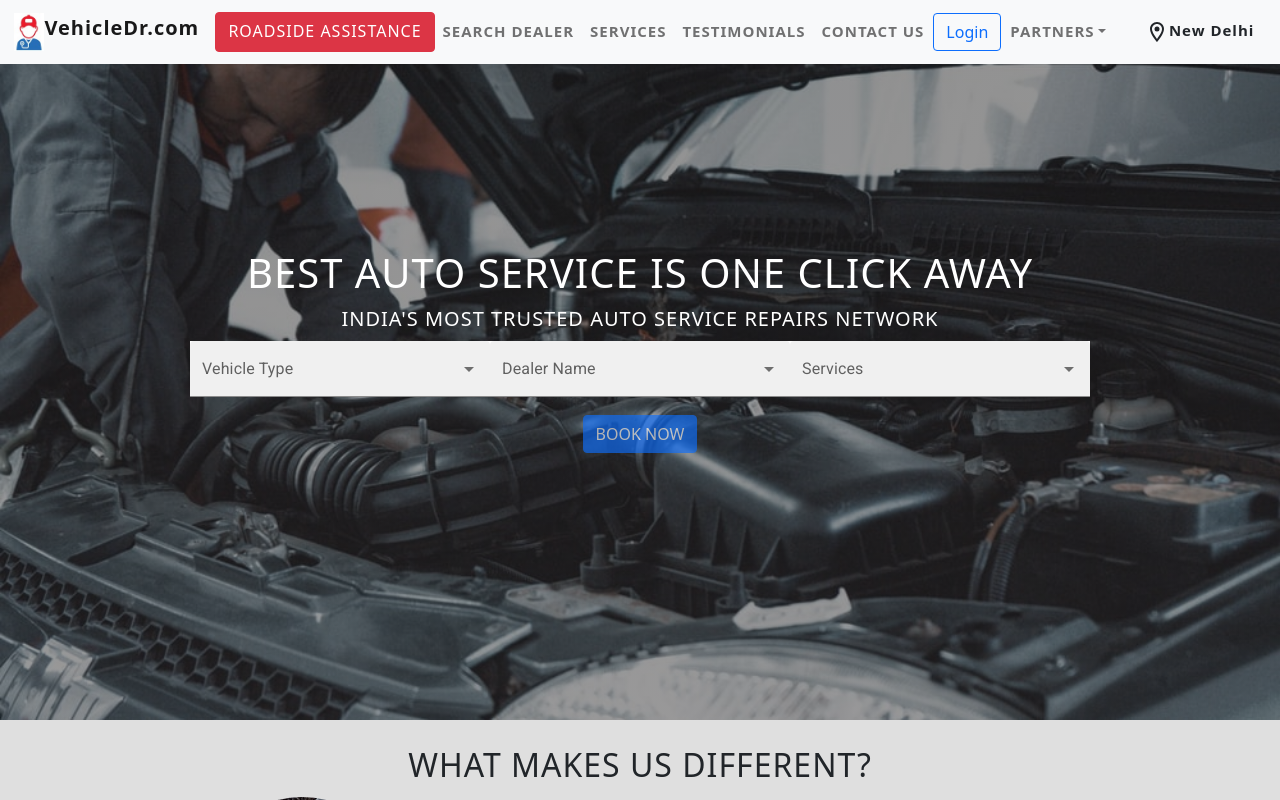
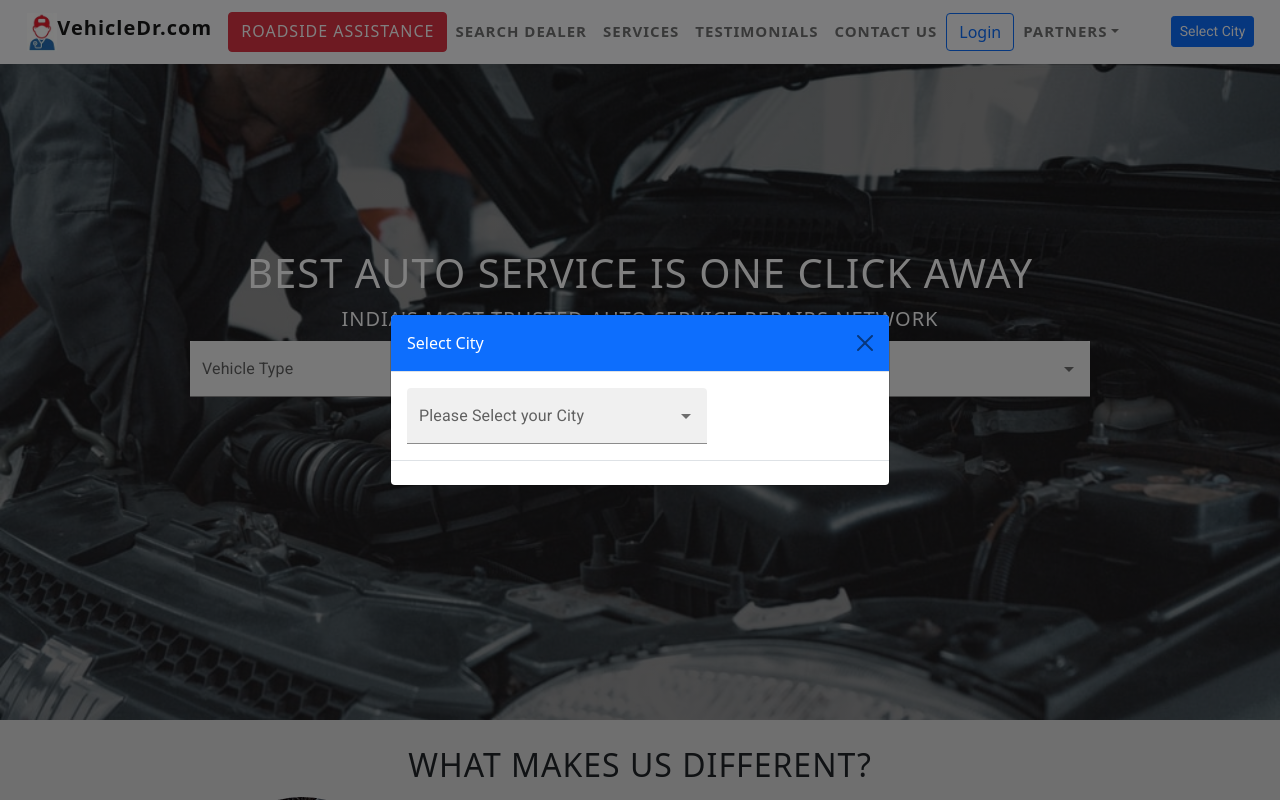
Before and after one commit to pesto-students/vehicle-doctor-frontend-f2-alpha, a React (Create React App) app: page / in a window 1280 px wide. Shown: the top 800 px of the page. Built offline with nearby package versions, Linux system fonts and the light colour scheme; no server answers.

Commit message:
Location changes

```diff
--- a/src/App.tsx
+++ b/src/App.tsx
@@ -1,3 +1,4 @@
+import { useState, useEffect } from 'react';
 import HNavbar from './components/HNavbar';
 import Home from "./components/Home";
 import ContactUs from "./components/ContactUs";
@@ -9,17 +10,29 @@ import { Provider } from "react-redux";
 import store from "./store";
 import './App.css';
 import useToken from './useToken';
+import City from './components/CityModal';
+
 function App() {
+
   const { token, setToken } = useToken();
+  const [open, setOpen] = useState<boolean>(false);
+  const handleClose = () => setOpen(false);
+  const [cityData, setCitySelected] = useState<any>(null);
+
+  useEffect(() => {
+    setOpen(true);
+  }, []);
+
 
   return (
     <Provider store={store}>
       <div className="App">
-        <HNavbar Token={token} SetToken={setToken} />
-        <Home Token={token} SetToken={setToken} />
+        <City open={open} handleClose={handleClose} onCitySelected={city => setCitySelected(city)} />
+        <HNavbar Token={token} SetToken={setToken} City={cityData} onCitySelected={city => setCitySelected(city)} />
+        <Home Token={token} SetToken={setToken} City={cityData} />
         <AboutUs />
-        <Services Token={token} SetToken={setToken} />
-        <RoadSideAssitanceModal  Token={token} SetToken={setToken} />
+        <Services Token={token} SetToken={setToken} City={cityData}/>
+        <RoadSideAssitanceModal Token={token} SetToken={setToken} City={cityData} />
         <Testimonials />
         <ContactUs />
       </div >
--- /dev/null
+++ b/src/components/CityModal.tsx
@@ -0,0 +1,56 @@
+import React, { useState } from 'react';
+import { cities } from '../jsonfile/cities.json';
+import Autocomplete from '@mui/material/Autocomplete';
+import TextField from '@mui/material/TextField';
+import { Modal } from 'react-bootstrap';
+
+type Props = {
+  open: boolean;
+  handleClose: (val: boolean) => void;
+  onCitySelected:(val:any) =>void;
+}
+
+const CityModal: React.FC<Props> = ({ open, handleClose,onCitySelected }) => {
+
+  const handleChange = (event: any, newValue: any): void => {
+    if (newValue != null) {
+      const val = newValue.name;
+      onCitySelected(val);
+      handleClose(true);
+    }
+  }
+  return (
+    <>
+      <Modal
+        aria-labelledby='contained-modal-title-vcenter'
+        centered
+        backdrop='static'
+        keyboard={false}
+        contentClassName='modal20w'
+        show={open}
+        onHide={handleClose}>
+        <Modal.Header style={{ color: 'white', backgroundColor: '#0d6efd' }} closeButton>
+          Select City
+        </Modal.Header>
+        <Modal.Body>
+          <div>
+            <Autocomplete
+              disablePortal
+              onChange={handleChange}
+              style={{ backgroundColor: 'white' }}
+              options={cities}
+              getOptionLabel={(option) => option.name}
+              autoHighlight
+              sx={{ width: 300 }}
+              renderInput={(params) => <TextField variant="filled" {...params} label='Please Select your City' />}
+            />
+          </div>
+        </Modal.Body>
+        <Modal.Footer>
+        </Modal.Footer>
+      </Modal>
+    </>
+  );
+};
+
+export default CityModal;
--- a/src/components/DealerList.tsx
+++ b/src/components/DealerList.tsx
@@ -35,6 +35,7 @@ interface dealerProps {
     SetToken: (val: any) => void;
     Token: any;
     handleClose: (val: boolean) => void;
+    city:any;
 }
 
 const DealerList: React.FunctionComponent<dealerProps> = (props): JSX.Element => {
@@ -50,7 +51,7 @@ const DealerList: React.FunctionComponent<dealerProps> = (props): JSX.Element =>
     const location = useGeoLocation();
     const dealerList:Dealer[] = useSelector((state: RootState) => state.dealerList.dealer);
     const dispatch = useDispatch();
-    const city = location?.data[0]?.address_components[3].long_name;
+    //const city = location?.data[0]?.address_components[3].long_name;
 
     const NavigateToHome = () => {
         props.handleClose(true);
@@ -106,19 +107,19 @@ const DealerList: React.FunctionComponent<dealerProps> = (props): JSX.Element =>
 
     useEffect(() => {
         if (props.Id != null) {
-            axios.get<[]>(`/dealer/serviceType/${city}/${props.serviceData.id}/${props.Id}`)
+            axios.get<[]>(`/dealer/serviceType/${props.city}/${props.serviceData.id}/${props.Id}`)
                 .then((response: AxiosResponse) => {
                     dispatch(getDealers(response.data));
                     setLoading(true);
                 })
         } else {
-            axios.get<[]>(`/dealer/serviceType/${city}/${props.serviceData.id}`)
+            axios.get<[]>(`/dealer/serviceType/${props.city}/${props.serviceData.id}`)
                 .then((response: AxiosResponse) => {
                     dispatch(getDealers(response.data));
                     setLoading(true);
                 })
         }
-    }, [city]);
+    }, [props.city]);
 
     useEffect(() => {
         let ratingResult = dealerList;
--- a/src/components/DealerListBaseModal.tsx
+++ b/src/components/DealerListBaseModal.tsx
@@ -9,10 +9,11 @@ type Props = {
     Id:any;
 	setToken:(val:any) => void;
     token:any;
+    city:any;
 }
 
 
-const DealerListBaseModal: React.FC<Props> = ({ open, handleClose,serviceData ,Id,setToken,token}) => {
+const DealerListBaseModal: React.FC<Props> = ({ open, handleClose,serviceData ,Id,setToken,token,city}) => {
 
     return (
         <>
@@ -22,7 +23,7 @@ const DealerListBaseModal: React.FC<Props> = ({ open, handleClose,serviceData ,I
                     <b>VehicleDr.com</b>
                 </Modal.Header>
                 <Modal.Body style={{ backgroundColor: 'lightgray' }}>
-                    <DealerList serviceData={serviceData}  Id={Id} SetToken={setToken} Token={token} handleClose={handleClose} />
+                    <DealerList serviceData={serviceData}  Id={Id} SetToken={setToken} Token={token} handleClose={handleClose} city={city}/>
                 </Modal.Body>
             </Modal>
         </>
--- a/src/components/HNavbar.tsx
+++ b/src/components/HNavbar.tsx
@@ -1,4 +1,5 @@
 import React, { useState } from 'react';
+import Typography from '@mui/material/Typography';
 import { Nav, Container, Navbar, Button, Modal, NavDropdown } from 'react-bootstrap';
 import LoginModal from './Customer/LoginModal';
 import CustomerBookingHistory from './Customer/CustomerBookingHistory';
@@ -6,7 +7,7 @@ import DealerReg from './DealerReg';
 import DealerLoginModal from './Dealer/DealerLoginModal';
 import logo from '../img/logo.jpg';
 import useGeoLocation from '../Hooks/GeolocationHook';
-import LocationOnOutlinedIcon from '@mui/icons-material/LocationOnOutlined';
+import CityModal from './CityModal'
 import {
 	ROADSIDE_ASSISTANCE,
 	PARTNERS,
@@ -20,14 +21,17 @@ import {
 type Props = {
 	Token: any;
 	SetToken: (val: any) => void;
+	City: any;
+	onCitySelected:(val:any) =>void;
 }
 
-const HNavbar: React.FC<Props> = ({ Token, SetToken }) => {
+const HNavbar: React.FC<Props> = ({ Token, SetToken, City,onCitySelected }) => {
 	const [showLogin, setShowLogin] = useState<boolean>(false);
 	const [showDealer, setShowDealer] = useState<boolean>(false);
 	const [showDealerLogin, setShowDealerLogin] = useState<boolean>(false);
 	const [openHistory, setOpenHistory] = useState<boolean>(false);
-	const location = useGeoLocation();
+	const [open, setOpenCityDialog] = useState<boolean>(false);
+    const handleClose = () => setOpenCityDialog(false);
 
 
 
@@ -39,8 +43,6 @@ const HNavbar: React.FC<Props> = ({ Token, SetToken }) => {
 	};
 	const CustomerLogout = () => {
 		SetToken(null)
-	}
-	const handleClose = () => {
 	}
 
 	const HistoryHandleOpen = () => {
@@ -108,7 +110,10 @@ const HNavbar: React.FC<Props> = ({ Token, SetToken }) => {
 					</Navbar.Collapse>
 				</Container>
 				<div style={{ marginRight: '2%' }}>
-					<LocationOnOutlinedIcon /><span>{location?.loaded ? location?.data[0]?.address_components[3].long_name : "New Delhi"}</span>
+					<Typography component={'span'} color="text.secondary">
+					{City == null ?	<Button size="sm"  onClick={() =>setOpenCityDialog(true)}> Select City</Button>
+					: <Button size="sm"  onClick={() =>setOpenCityDialog(true)}> Change City</Button> } {City}
+					</Typography>
 				</div>
 			</Navbar>
 
@@ -129,11 +134,13 @@ const HNavbar: React.FC<Props> = ({ Token, SetToken }) => {
 				</Modal.Footer>
 			</Modal>
 			<LoginModal open={showLogin} handleClose={LoginHandleClose} setToken={SetToken} SelectedDealer={undefined} serviceData={undefined} IsLogin={true} isHome={false} handleDealer={handleClose} />
+
 			<DealerLoginModal
 				open={showDealerLogin}
 				handleClose={() => setShowDealerLogin(!showDealerLogin)}
 			/>
 			<CustomerBookingHistory handleClose={HistoryHandleClose} open={openHistory} />
+			<CityModal open={open} handleClose={handleClose} onCitySelected={onCitySelected}  />
 		</div>
 	);
 };
--- a/src/components/Home.tsx
+++ b/src/components/Home.tsx
@@ -14,9 +14,10 @@ import LoginModal from './Customer/LoginModal';
 type Props={
 	Token:any;
 	SetToken:(val:any) => void;
+	City:any;
 }
 
-const Home: React.FC<Props> = ({Token,SetToken}) => {
+const Home: React.FC<Props> = ({Token,SetToken,City}) => {
 	const [open, setOpen] = useState<boolean>(false);
 	const [servicesData, setServicesData] = useState<DealerService[]>([]);
 	const [dealersData, setDealersData] = useState<Dealer[]>([]);
@@ -43,11 +44,11 @@ const Home: React.FC<Props> = ({Token,SetToken}) => {
 	};
 
 	function updateDealers(event: any, newValue: any) {
-		const city = location?.data[0]?.address_components[3].long_name;
+		const value = City
 		setDealersData([]);
-		if (newValue != null && city != null) {
+		if (newValue != null && value != null) {
 			axios
-				.get<Dealer[]>(`/dealer/dealersByCity/${city}/${newValue.id}`)
+				.get<Dealer[]>(`/dealer/dealersByCity/${value}/${newValue.id}`)
 				.then((response: AxiosResponse) => {
 					setDealersData(response.data);
 				});
--- a/src/components/RoadSideAssitanceModal.tsx
+++ b/src/components/RoadSideAssitanceModal.tsx
@@ -17,9 +17,10 @@ type Props = {
 
 	Token: any;
 	SetToken: (val: any) => void;
+	City:any;
 }
 
-const RoadSideAssisstanceModal: React.FC<Props> = ({ Token, SetToken }) => {
+const RoadSideAssisstanceModal: React.FC<Props> = ({ Token, SetToken,City }) => {
 
 	const [showDealer, setshowDealer] = useState<boolean>(false);
 	const [serviceData, setServiceData] = useState<Service[]>([]);
@@ -94,9 +95,9 @@ const RoadSideAssisstanceModal: React.FC<Props> = ({ Token, SetToken }) => {
 									renderInput={(params) => <TextField variant="filled" {...params} label='Services Name' />}
 								/>
 							</div>
-							<div style={{ textAlign: 'center', color: 'white', backgroundColor: 'rgba(0,0,0,.55)', marginBottom: '2%', border: '0.2px solid lightgray', borderRadius: '2%', padding: '1%' }}>
+							{/* <div style={{ textAlign: 'center', color: 'white', backgroundColor: 'rgba(0,0,0,.55)', marginBottom: '2%', border: '0.2px solid lightgray', borderRadius: '2%', padding: '1%' }}>
 								<span><h6><LocationOnTwoToneIcon fontSize="medium" /> - {location?.loaded ? location?.data[0]?.formatted_address : 'XXXXXX Area Road, XXXXXXX, XXXXXXX - 114001, New Delhi, India'}</h6></span>
-							</div>
+							</div> */}
 						</div>
 						<Button size-="lg" style={{ margin: '2%' }} variant='primary' onClick={handleSubmit} disabled={!vehicleData || !serviceData}>
 							BOOK NOW
@@ -104,7 +105,7 @@ const RoadSideAssisstanceModal: React.FC<Props> = ({ Token, SetToken }) => {
 					</div>
 				</div>
 			</div>
-			{vehicleData && serviceData ? (<DealerListBaseModal open={showDealer} handleClose={DealerListBaseModalhandleClose} serviceData={selectedserviceData} Id={selectedvehicleID} setToken={SetToken} token={Token} />) : null}
+			{vehicleData && serviceData ? (<DealerListBaseModal open={showDealer} handleClose={DealerListBaseModalhandleClose} serviceData={selectedserviceData} Id={selectedvehicleID} setToken={SetToken} token={Token}  city={City} />) : null}
 		</>
 	)
 }
--- a/src/components/Services.tsx
+++ b/src/components/Services.tsx
@@ -11,9 +11,10 @@ import { Button } from 'react-bootstrap';
 type Props ={
     Token:any;
 	SetToken:(val:any) => void;
+    City:any;
 }
 
-const Services : React.FC<Props> =({Token,SetToken}) => {
+const Services : React.FC<Props> =({Token,SetToken,City}) => {
     const [serviceData, setServiceData] = useState<Service[]>([]);
     const [showBook, setShowBook] = useState<boolean>(false);
     const [SelectedServiceData, setSelectedServiceData] = useState<any>({});
@@ -62,7 +63,7 @@ const Services : React.FC<Props> =({Token,SetToken}) => {
                     }
                 </div>
             </div>
-            <DealerListBaseModal open={showBook} handleClose={DealerListBaseModalhandleClose} serviceData={SelectedServiceData}  Id={null} setToken={SetToken}  token={Token}/>
+            <DealerListBaseModal open={showBook} handleClose={DealerListBaseModalhandleClose} serviceData={SelectedServiceData}  Id={null} setToken={SetToken}  token={Token} city={City}/>
 
         </>
     );
--- /dev/null
+++ b/src/jsonfile/cities.json
@@ -0,0 +1,44 @@
+{"cities": [
+    {
+        "id": "35",
+        "name": "Amritsar",
+        "state": "Punjab"
+    },
+    {
+        "id": "3",
+        "name": "Bengaluru",
+        "state": "Karnataka"
+    },
+
+    {
+        "id": "44",
+        "name": "Chandigarh",
+        "state": "Chandigarh"
+    },
+    {
+        "id": "2",
+        "name": "Delhi",
+        "state": "Delhi"
+    },
+    {
+        "id": "48",
+        "name": "Gurgaon",
+        "state": "Haryana"
+    },
+    {
+        "id": "21",
+        "name": "Ludhiana",
+        "state": "Punjab"
+    },
+    {
+        "id": "1",
+        "name": "Mumbai",
+        "state": "Maharashtra"
+    },
+    {
+        "id": "64",
+        "name": "Noida",
+        "state": "Uttar Pradesh"
+    }
+]
+}
```
